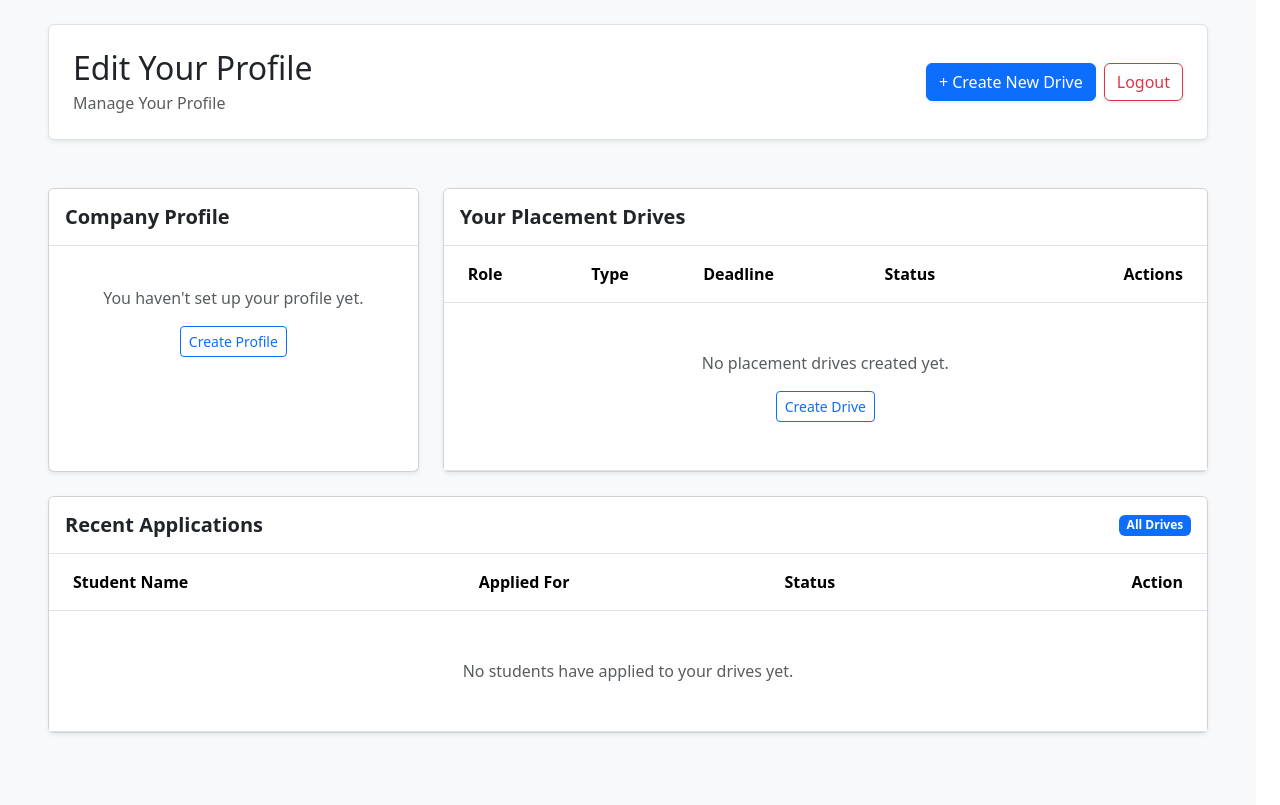
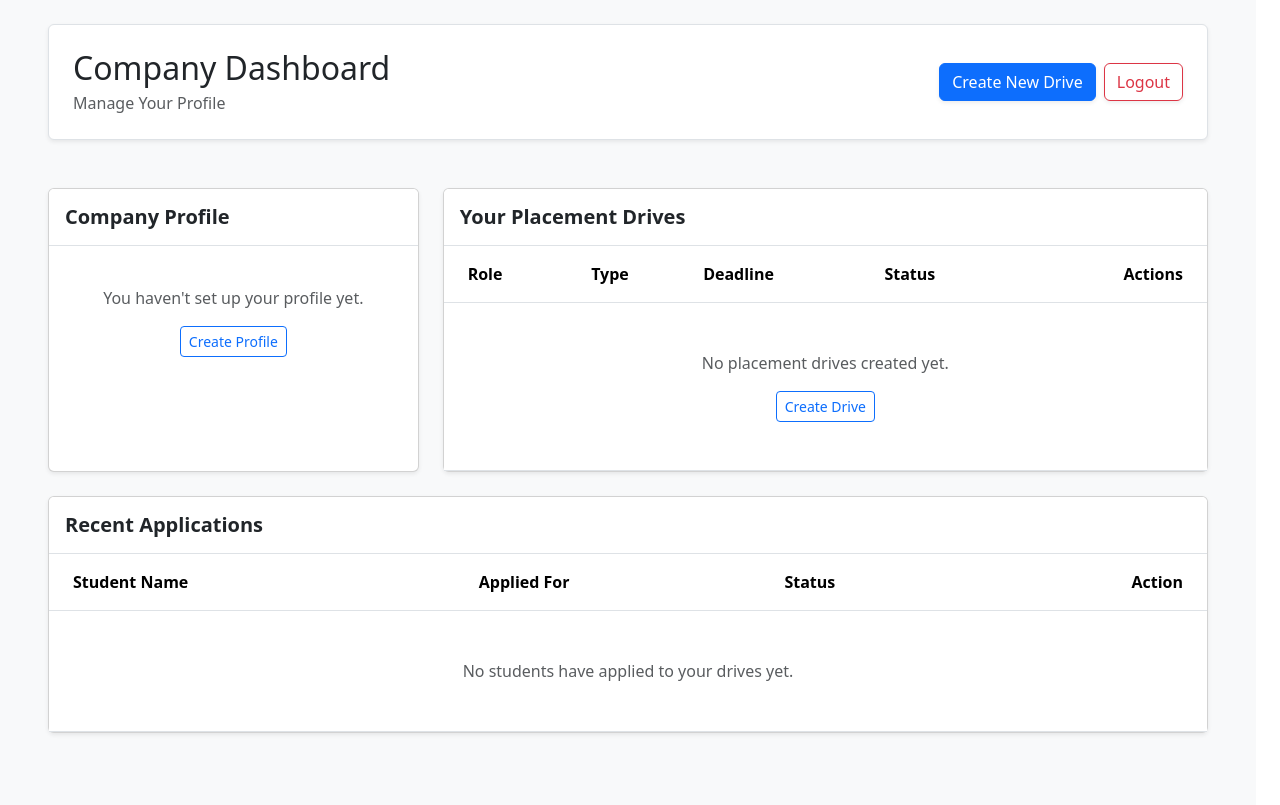
Before and after one commit to 24f2002578/Placement-Portal-Application, a Flask app: page /home in a window 1280 px wide. Shown: the part 56-861 px from the top of the page. Run offline with Flask 3, Linux system fonts and the light colour scheme; a user stored in the database is signed in.

Commit message:
Finally? (May edit later, depends on moodswing)

```diff
--- a/controller/models.py
+++ b/controller/models.py
@@ -1,4 +1,5 @@
 from controller.database import db
+from datetime import datetime
 
 class User(db.Model):
     __tablename__ = 'user'
@@ -109,6 +110,7 @@ class Application(db.Model):
     student_id = db.Column(db.Integer, db.ForeignKey('student_profile.student_id'), nullable=False)
     placement_id = db.Column(db.Integer, db.ForeignKey('placement_drive.placement_id'), nullable=False)
     status = db.Column(db.String(20), nullable=False) # Applied, Shortlisted, Rejected, Accepted
+    applied_on = db.Column(db.DateTime, default=datetime.utcnow)
 
     def __repr__(self):
         return f'<Application Student ID {self.student_id} for Placement ID {self.placement_id}>'
--- a/controller/routes.py
+++ b/controller/routes.py
@@ -573,7 +573,7 @@ def view_drive_details(placement_id):
 
 @app.route('/search')
 def search():
-    keyword = request.args.get('keyword', '').strip()
+    keyword = request.args.get('keyword', '').strip() # f repredents string jisme variable (keyword here) aa raha hai from html form and query will proceed with keyword
     students = StudentProfile.query.filter(StudentProfile.first_name.ilike(f'%{keyword}%') | StudentProfile.last_name.ilike(f'%{keyword}%')).all()
     companies = CompanyProfile.query.filter(CompanyProfile.company_name.ilike(f'%{keyword}%')).all()
     placements = PlacementDrive.query.filter(PlacementDrive.job_role.ilike(f'%{keyword}%')).all()
--- a/templates/company_dashboard.html
+++ b/templates/company_dashboard.html
@@ -2,17 +2,17 @@
     <div
         class="d-flex flex-column flex-md-row justify-content-between align-items-md-center mb-5 bg-white p-4 rounded shadow-sm border">
         <div>
-            <h2 class="mb-1 text-dark">Edit Your Profile</h2>
+            <h2 class="mb-1 text-dark">Company Dashboard</h2>
             <p class="text-muted mb-md-0">Manage Your Profile</p>
         </div>
         <div class="mt-3 mt-md-0 d-flex gap-2">
-            <a href="{{ url_for('drive') }}" class="btn btn-primary shadow-sm">+ Create New Drive</a>
+            <a href="{{ url_for('drive') }}" class="btn btn-primary shadow-sm">Create New Drive</a>
             <a href="{{ url_for('logout') }}" class="btn btn-outline-danger shadow-sm">Logout</a>
         </div>
     </div>
 
     <div class="row g-4 mb-4">
-        <!-- Company Profile Section -->
+        <!--company profile-->
         <div class="col-xl-4 col-lg-5">
             <div class="card shadow-sm h-100">
                 <div class="card-header bg-white border-bottom py-3 d-flex justify-content-between align-items-center">
@@ -55,7 +55,7 @@
         </div>
 
 
-        <!-- #Drive Details Section  -->
+        <!-- drive details -->
         <div class="col-xl-8 col-lg-7">
             <div class="card shadow-sm h-100">
                 <div class="card-header bg-white border-bottom py-3">
@@ -118,13 +118,12 @@
         </div>
     </div>
 
-    <!-- Applications Section Row -->
+    <!-- student applications -->
     <div class="row g-4 mb-4" id="recent-applications">
         <div class="col-12">
             <div class="card shadow-sm mb-4">
                 <div class="card-header bg-white border-bottom py-3 d-flex align-items-center justify-content-between">
                     <h5 class="mb-0 fw-bold text-dark">Recent Applications</h5>
-                    <span class="badge bg-primary">All Drives</span>
                 </div>
                 <div class="card-body p-0">
                     <div class="table-responsive">
@@ -139,6 +138,7 @@
                             </thead>
                             <tbody>
                                 {% set ns = namespace(found=false) %}
+                                <!--ye loop basically first empty entity ko process krta hai aur fir switch off ho jata hai but ek value ko loop ke bahar carry forward krta hai  -->
                                 {% for drive in drives %}
                                 {% for app in drive.applications %}
                                 {% set ns.found = true %}
--- a/templates/drive.html
+++ b/templates/drive.html
@@ -71,7 +71,7 @@
 
         <div class="d-grid gap-2">
             <a href="{{ url_for('home') }}" class="btn btn-outline-secondary">Cancel</a>
-            <button type="submit" class="btn btn-primary">Create</button>
+            <button type="submit" class="btn btn-success px-4 fw-bold">Create</button>
         </div>
     </form>
 </div>
--- a/templates/navbar.html
+++ b/templates/navbar.html
@@ -21,6 +21,7 @@
         {% endif %}
       </ul>
       {% if session.get('user_email') %}
+      <!--search button ek keyword leke uske liye query run krti hai and vo keyword user ke input se aata hai -->
       <form action="{{ url_for('search') }}" method="GET" class="d-flex" role="search">
         <input type="search" name="keyword" class="form-control me-2"
           placeholder="Search students, companies or drives..." aria-label="Search"
--- a/templates/student_application.html
+++ b/templates/student_application.html
@@ -39,7 +39,7 @@
                 </div>
             </div>
 
-            <div class="card shadow border-top border-black border-4 p-4 mt-4">
+            <div class="card shadow border-top border-black p-4 mt-4">
                 <h5 class="mb-3">Confirm Submission</h5>
                 <p>You are applying as <strong>{{ student.first_name }} {{ student.last_name }}</strong> ({{
                     student.student_mail }}). By clicking submit, your profile details will be submitted to the
```
Also changed, not shown: templates/admin_dashboard.html (+3 -4 lines), templates/drive_applications.html (+8 -2 lines), templates/student_dashboard.html (+7 -4 lines), instance/database.db, 1 other file.
